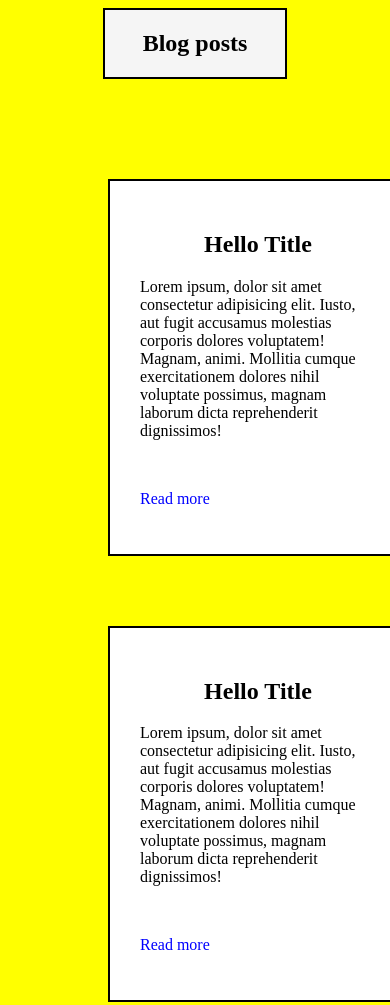
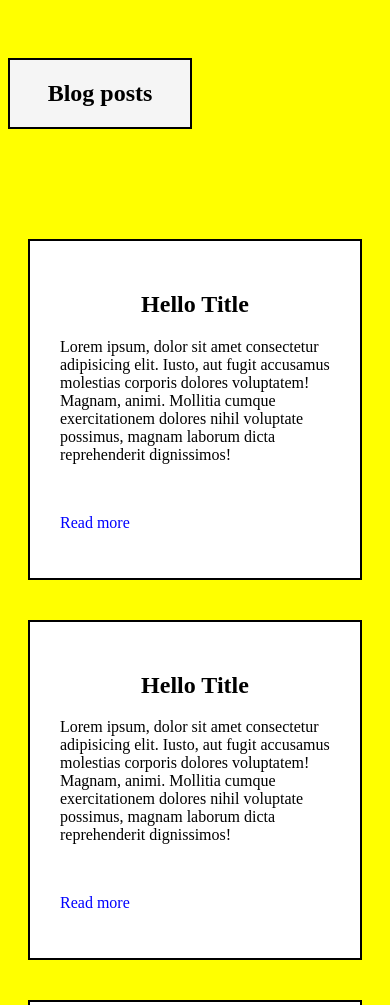
Before and after one commit to ijfranco0407/B14, a plain HTML site: page index.html in a window 390 px wide. Shown: the top 1005 px of the page. Drawn offline with Linux system fonts and the light colour scheme.

Commit message:
Update style.css

```diff
--- a/css/style.css
+++ b/css/style.css
@@ -1,77 +1,24 @@
-
-
 body {
     background-color: yellow;
 }
 
-.box{
+.container {
+    max-width: 1440px; /* Set maximum width for container */
+    margin: 0 auto; /* Center the container */
+}
+
+.box {
     text-align: center;
     border: 2px solid;
     width: 180px;
     background-color: whitesmoke;
-
 }
 
-.Title1 {
-    display: grid;
-    border: 2px solid;
-    background-color: white;
-    margin-top: 50px;
-}
-
-.Title1 h2 {
-
-    text-align: center;
-}
-
-.Title2 {
-    display: grid;
-    border: 2px solid;
-    background-color: white;
-    margin-top: 50px;
-}
-
-.Title2 h2 {
-
-    text-align: center;
-}
-
-.Title3 {
-    display: grid;
-    border: 2px solid;
-    background-color: white;
-    margin-top: 50px;
-}
-
-.Title3 h2{
-
-    text-align: center;
-}
-
-.Title4 {
-    display: grid;
-    border: 2px solid;
-    background-color: white;
-    margin-top: 50px;
-}
-
-.Title4 h2 {
-
-    text-align: center;
-}
-
-.Title5 {
-    display: grid;
-    border: 2px solid;
-    background-color: white;
-    margin-top: 50px;
-}
-
-.Title5 h2{
-
-    text-align: center;
-}
-
+.Title1,
+.Title2,
+.Title3,
+.Title4,
+.Title5,
 .Title6 {
     display: grid;
     border: 2px solid;
@@ -79,55 +26,59 @@ body {
     margin-top: 50px;
 }
 
+.Title1 h2,
+.Title2 h2,
+.Title3 h2,
+.Title4 h2,
+.Title5 h2,
 .Title6 h2 {
-
     text-align: center;
 }
 
-main{
+main {
     display: grid;
     grid-template-columns: repeat(auto-fill, minmax(300px, 1fr));
     justify-content: space-between;
     gap: 20px;
     margin-left: 100px;
     margin-right: 100px;
-
 }
 
-main section{
+main section {
     margin: 30px;
 }
 
-header h1{
+header h1 {
     border: 1px solid;
     width: 180px;
     background-color: white;
+}
 
-}
-header{
-    display: grid;
+header {
     text-align: center;
     justify-content: center;
     margin-bottom: 50px;
-    padding-bottom: 40px
+    padding-bottom: 40px;
     padding-top: 50px;
 }
 
 .blue {
-
     color: blue;
-
 }
 
-
-
-
-@media (max-width: 760) {
-    header, article .Title1, article .Title2, article .Title3, article .Title4 , article .Title5, article #Title6, article .box, article .blue{
-        float: none;
-        text-align: center;
-        width: 100%;
+@media (max-width: 760px) {
+    main {
+        grid-template-columns: 1fr; /* Change to full width on screens smaller than 760px */
+        margin-left: 20px;
+        margin-right: 20px;
     }
 
-
+    .Title1,
+    .Title2,
+    .Title3,
+    .Title4,
+    .Title5,
+    .Title6 {
+        margin-top: 20px; /* Reduce margin for smaller screens */
+    }
 }
```
